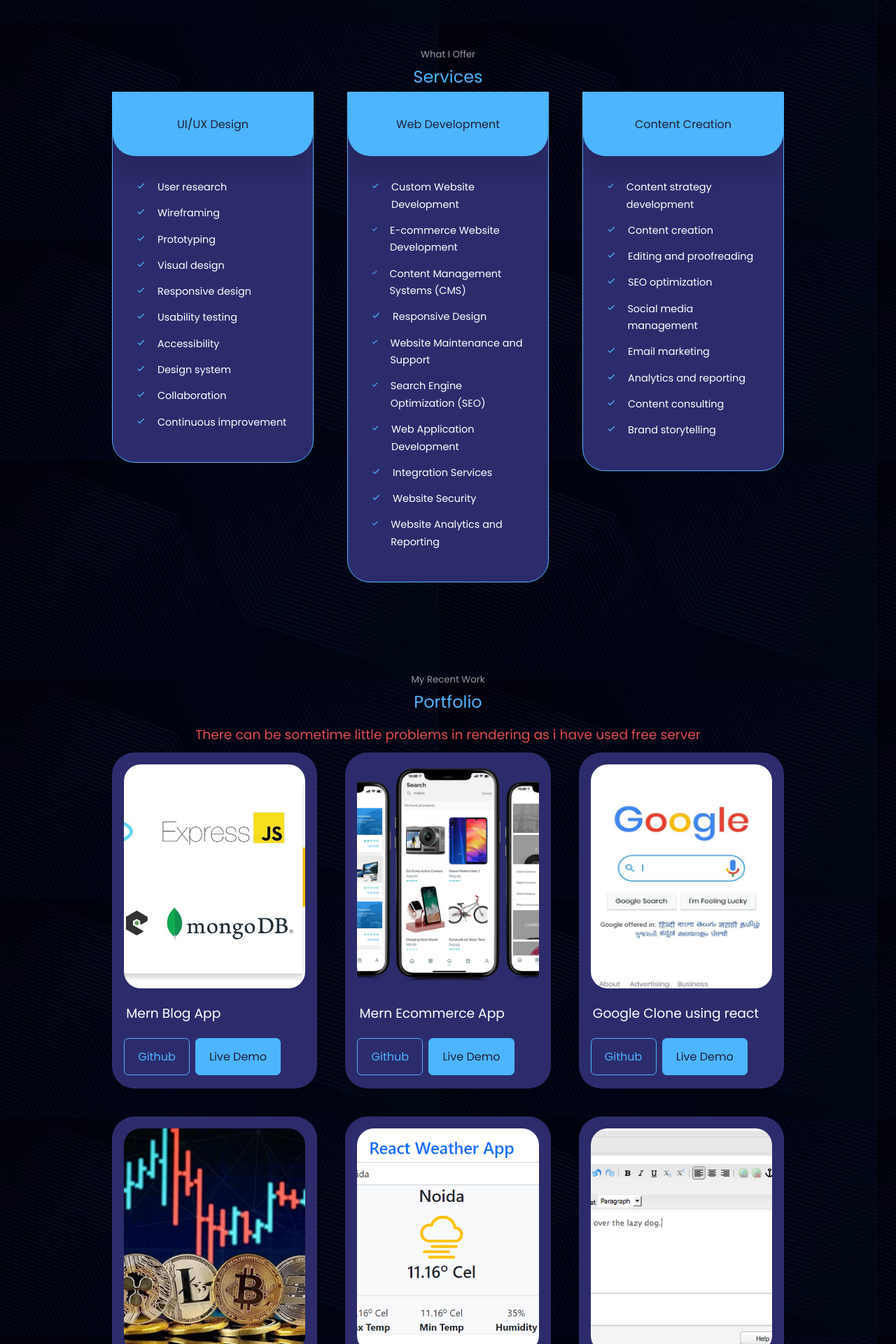
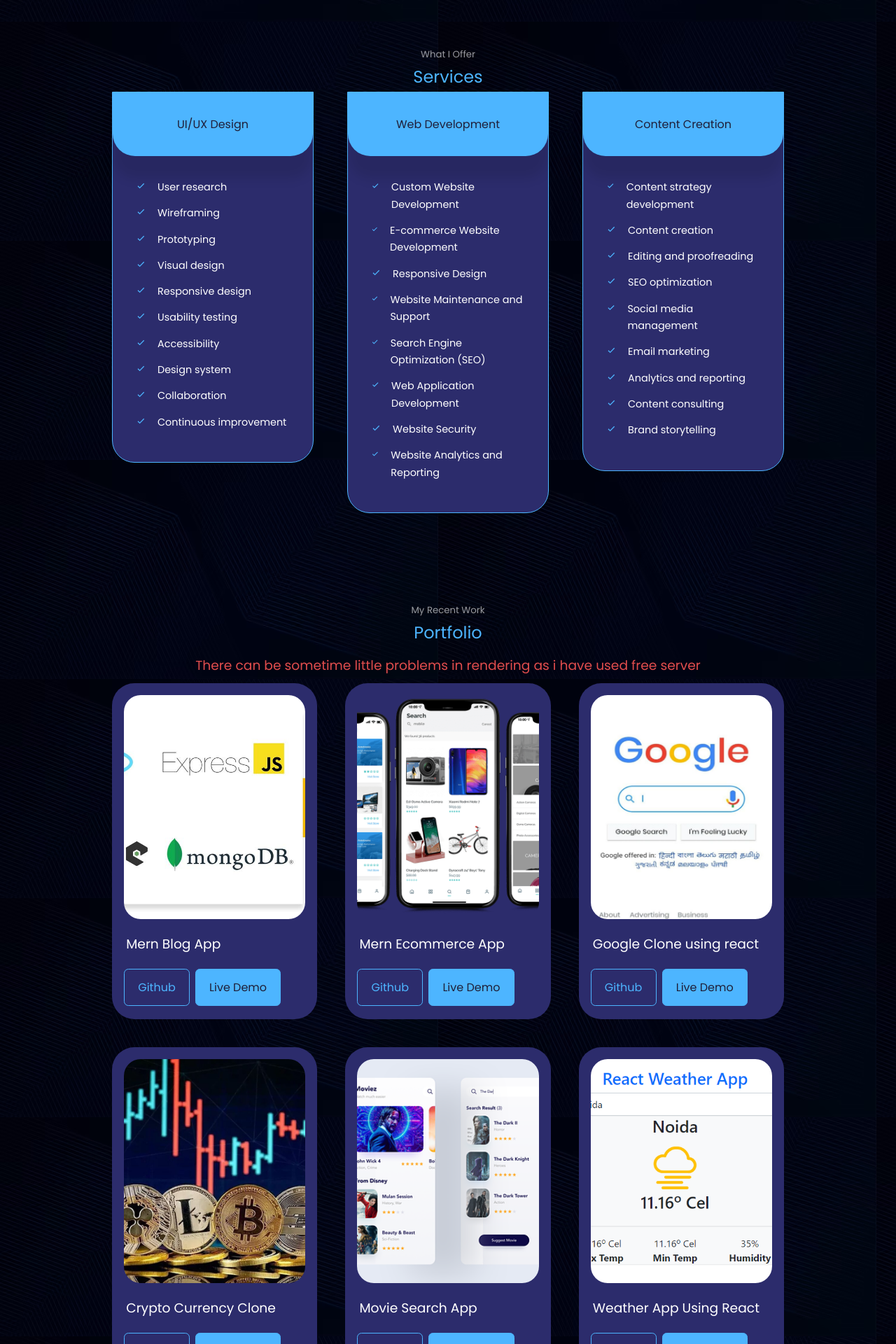
Before and after one commit to Ishankpathak/React-Portofolio-New, a React (Vite) app: page / in a window 1280 px wide. Shown: the part 2160-4080 px from the top of the page at 70% size. Built offline with nearby package versions, Linux system fonts and the light colour scheme.

Commit message:
Some nominal changes

```diff
--- a/src/components/portfolio/Project_data.js
+++ b/src/components/portfolio/Project_data.js
@@ -4,6 +4,7 @@
 import Img4 from "../../assets/editor-min.png";
 import Ecom from "../../assets/ecom.png";
 import Weather from "../../assets/weatherapp.png";
+import MovieApp from "../../assets/movie.png";
 export const data = [
   {
     id: 1,
@@ -35,13 +36,20 @@
   },
   {
     id: 5,
+    image: MovieApp,
+    title: "Movie Search App",
+    github: "https://github.com/Ishankpathak/MovieAppOmdb",
+    demo: "https://movistmania.netlify.app",
+  },
+  {
+    id: 6,
     image: Weather,
     title: "Weather App Using React",
     github: "https://github.com/Ishankpathak/TextEditor",
     demo: "https://weathers-updates.netlify.app/",
   },
   {
-    id: 6,
+    id: 7,
     image: Img4,
     title: "Text Editor Using React",
     github: "https://github.com/Ishankpathak/TextEditor",
--- a/src/components/services/Services.jsx
+++ b/src/components/services/Services.jsx
@@ -22,7 +22,7 @@
         data-aos="fade-up"
         data-aos-anchor-placement="top-center"
       >
-        <article className="service">
+        <article className="service" data-aos="fade-right">
           <div className="service__head">
             <h3>UI/UX Design</h3>
           </div>
@@ -73,7 +73,7 @@
 
         {/* END OF UI/UX */}
 
-        <article className="service">
+        <article className="service" data-aos="fade-right">
           <div className="service__head">
             <h3>Web Development</h3>
           </div>
@@ -86,10 +86,6 @@
             <li>
               <BiCheck className="service__list-icon" />
               <p>E-commerce Website Development</p>
-            </li>
-            <li>
-              <BiCheck className="service__list-icon" />
-              <p>Content Management Systems (CMS)</p>
             </li>
             <li>
               <BiCheck className="service__list-icon" />
@@ -109,10 +105,6 @@
             </li>
             <li>
               <BiCheck className="service__list-icon" />
-              <p>Integration Services</p>
-            </li>
-            <li>
-              <BiCheck className="service__list-icon" />
               <p>Website Security</p>
             </li>
             <li>
@@ -122,7 +114,8 @@
           </ul>
         </article>
         {/* END of WEB DEV */}
-        <article className="service">
+
+        <article className="service" data-aos="fade-right">
           <div className="service__head">
             <h3>Content Creation</h3>
           </div>
@@ -174,6 +167,7 @@
             </li>
           </ul>
         </article>
+
         {/* END of Content reation */}
       </div>
     </section>
```
Also changed, not shown: src/assets/movie.png (added), src/assets/myimag.jpg (added).
